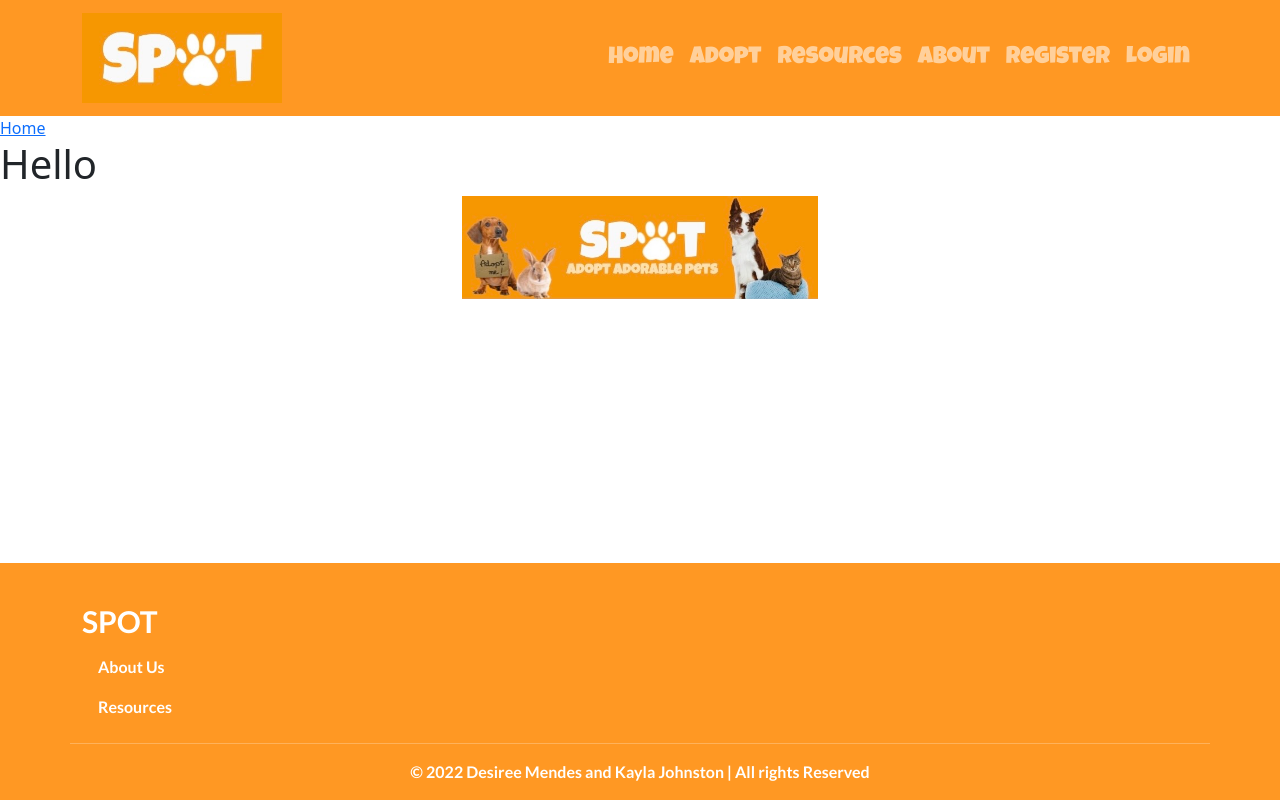
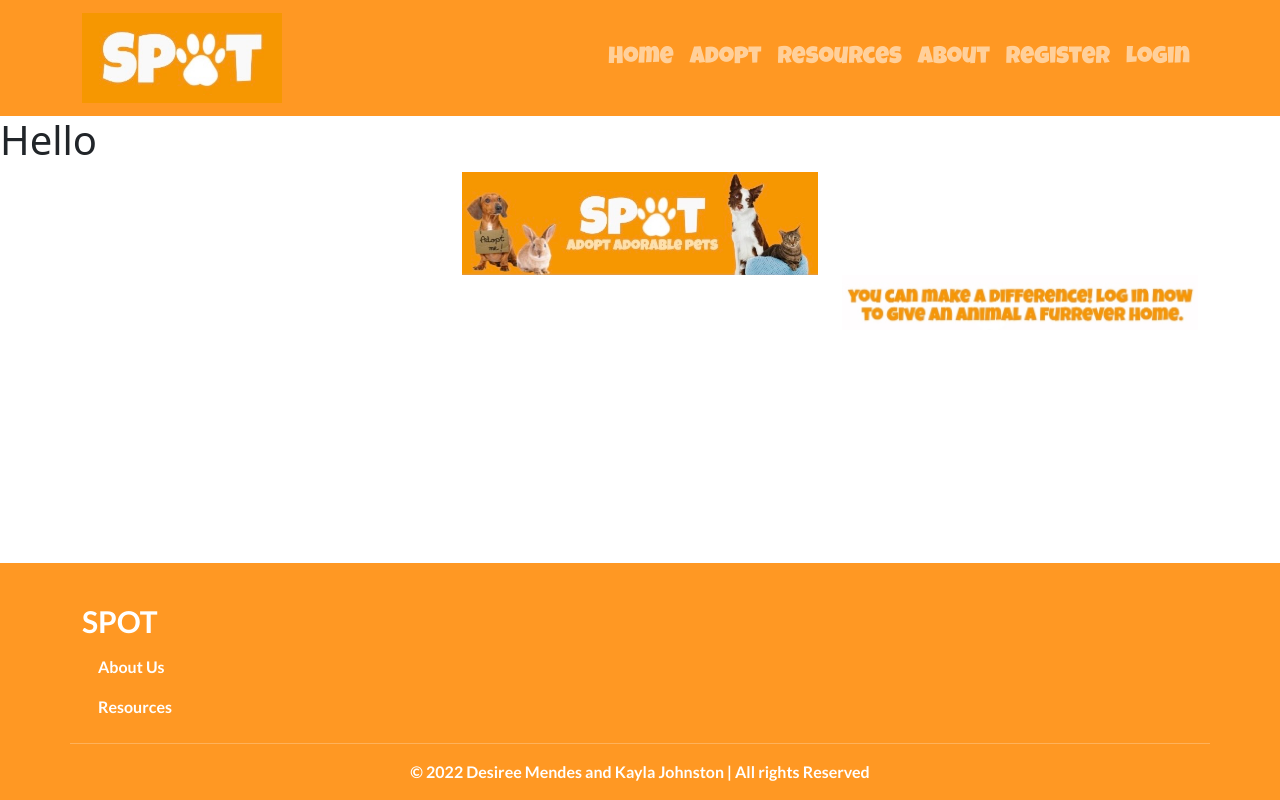
Before and after one commit to keepitclassick/spot, a React (Create React App) app in the folder client/: page / in a window 1280 px wide. Built offline with nearby package versions, Linux system fonts and the light colour scheme.

Commit message:
add calltoaction component

```diff
--- a/client/src/App.js
+++ b/client/src/App.js
@@ -4,6 +4,7 @@ import React from "react";
 import { BrowserRouter, Link, Route, Routes } from "react-router-dom";
 import Navigation from "./Components/Navigation";
 import Banner from "./Components/Banner";
+import Calltoaction from "./Components/Calltoaction";
 import { Carousel, Nav } from "react-bootstrap";
 import Footer from "./Components/Footer";
 import CarouselContainer from "./Components/CarouselContainer";
@@ -13,11 +14,11 @@ function App() {
     <div className="page-container">
       <div className="content-wrap">
         <Navigation />
-        <Link to="/">Home </Link>
         <Routes>
           <Route path="/" element={<h1>Hello</h1>} />
         </Routes>
         <Banner />
+        <Calltoaction />
       </div>
       <Footer />
     </div>
--- /dev/null
+++ b/client/src/Components/Calltoaction.jsx
@@ -0,0 +1,20 @@
+import Image from "react-bootstrap/Image";
+import Container from "react-bootstrap/Container";
+
+export default function Banner() {
+  return (
+    <Container>
+      <div class="row">
+        <div class="col-sm-4"></div>
+        <div class="col-sm-4"></div>
+        <div class="col-sm-4">
+          <Image
+            className="mx-auto"
+            src={"./images/F6DCA019-89B6-4F5E-B5B2-5559FC36E363_4_5005_c.jpeg"}
+            fluid
+          />
+        </div>
+      </div>
+    </Container>
+  );
+}
```
Also changed, not shown: client/public/images/F6DCA019-89B6-4F5E-B5B2-5559FC36E363_4_5005_c.jpeg (added).
